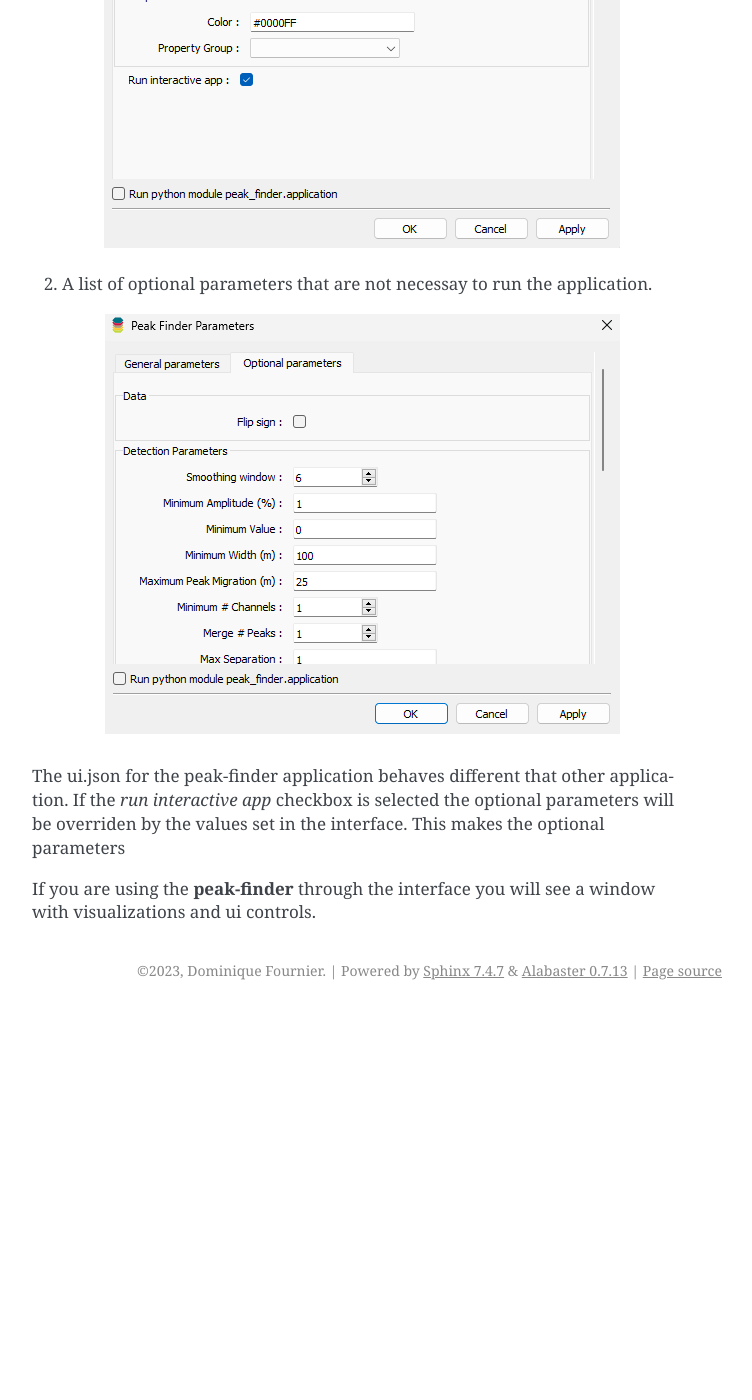
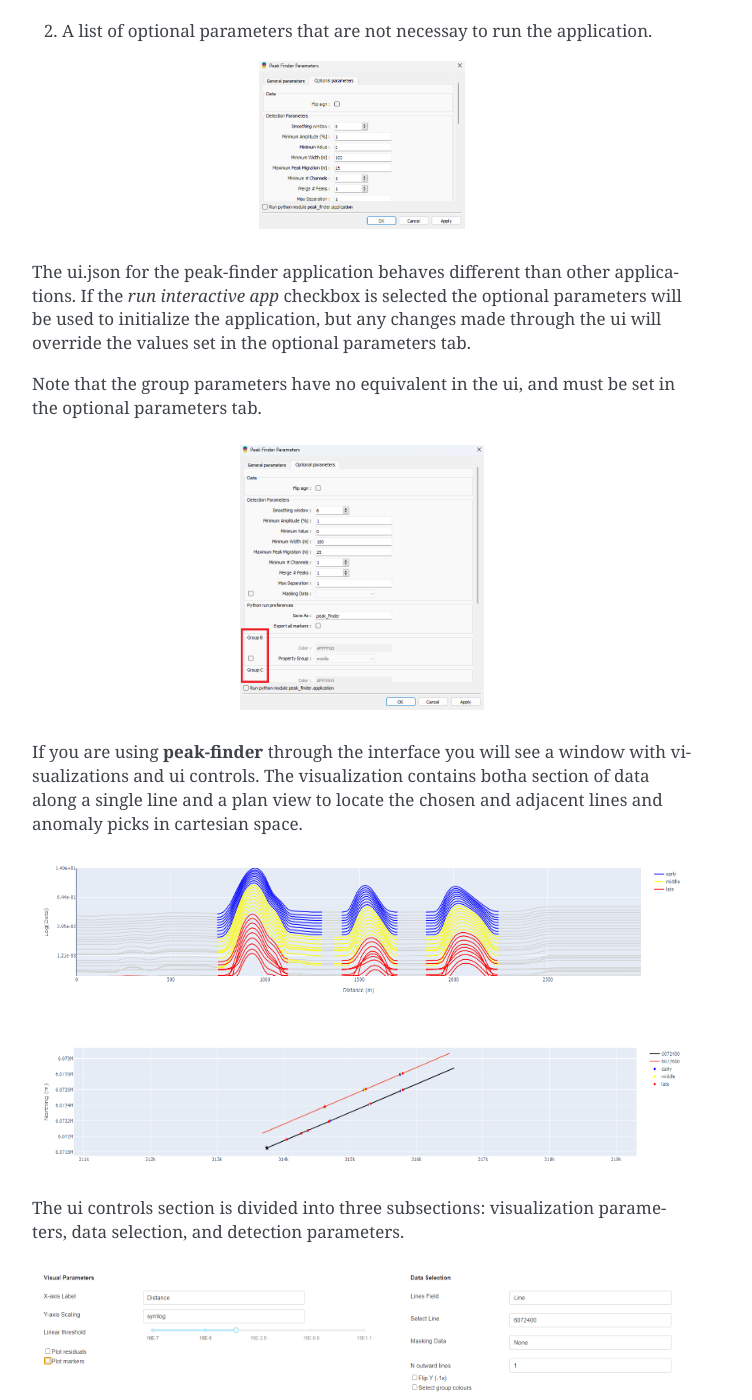
Before and after one commit to MiraGeoscience/peak-finder-app, a Sphinx documentation site: the page built from docs/source/usage.rst, in a window 1280 px wide and 1400 px high, scrolled down 431 px. Shown: the whole window, without its empty margins (388-1140 px from the left). Built offline with Sphinx 7.4.7, drawn with Linux system fonts in a browser that asks for light colours; before the commit the page ends 1441 px from its top, so only the background shows below that; some of the changed text lies outside the part shown.

Commit message:
Fill usage

```diff
--- a/docs/source/usage.rst
+++ b/docs/source/usage.rst
@@ -11,16 +11,37 @@
 1. A list of general parameters that must be set before running the application.
 
 .. figure:: /images/usage/general_parameters.png
-   :align: center
+    :scale: 40%
 
 2. A list of optional parameters that are not necessay to run the application.
 
 .. figure:: /images/usage/optional_parameters.png
-   :align: center
+    :scale: 40%
 
-The ui.json for the peak-finder application behaves different that other application.
+The ui.json for the peak-finder application behaves different than other applications.
 If the *run interactive app* checkbox is selected the optional parameters will be
-overriden by the values set in the interface.  This makes the optional parameters
+used to initialize the application, but any changes made through the ui will override
+the values set in the optional parameters tab.
 
-If you are using the **peak-finder** through the interface you will see a window
-with visualizations and ui controls.
+Note that the group parameters have no equivalent in the ui, and must be set in the
+optional parameters tab.
+
+.. figure:: /images/usage/groups.png
+    :scale: 40%
+
+If you are using **peak-finder** through the interface you will see a window with
+visualizations and ui controls.  The visualization contains botha section of data
+along a single line and a plan view to locate the chosen and adjacent lines and
+anomaly picks in cartesian space.
+
+.. figure:: /images/usage/visualizations.png
+    :scale: 40%
+
+The ui controls section is divided into three subsections: visualization parameters,
+data selection, and detection parameters.
+
+.. figure:: /images/usage/ui_controls.png
+    :scale: 40%
+
+To learn more about the different ui controls and how they affect the visualization,
+data selection and detection process see the :ref:`parameters` section.
```
